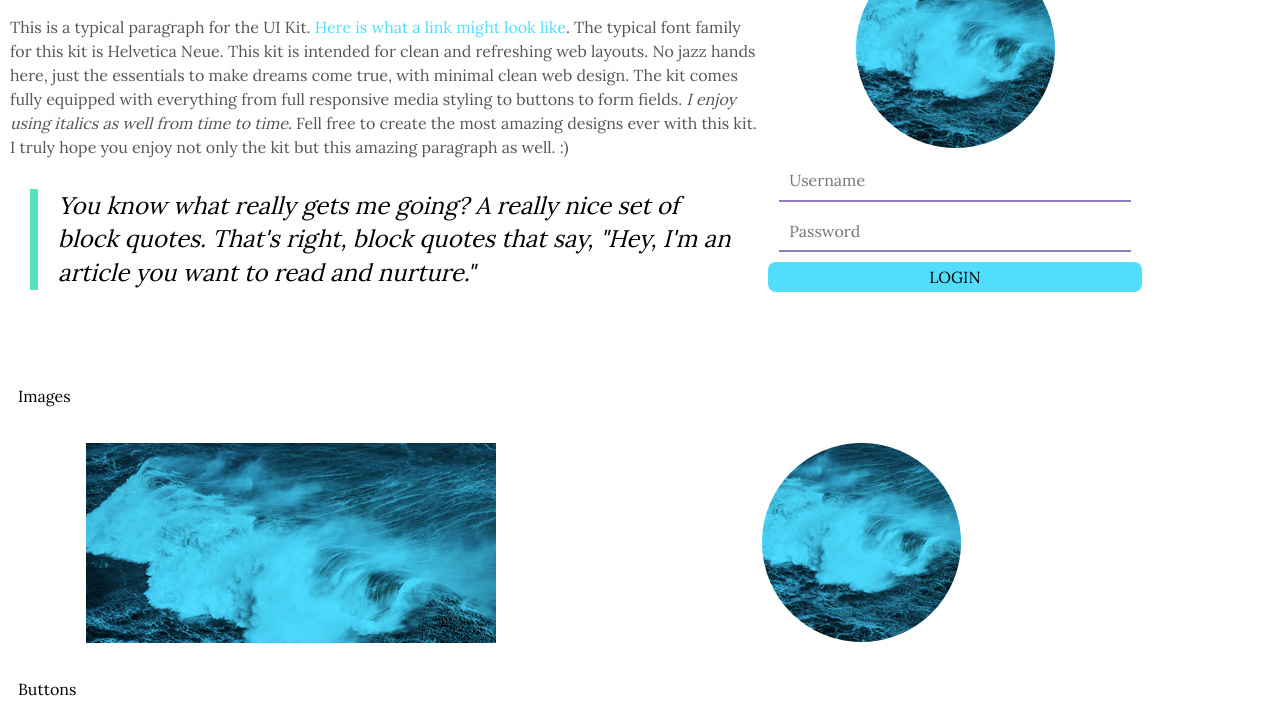
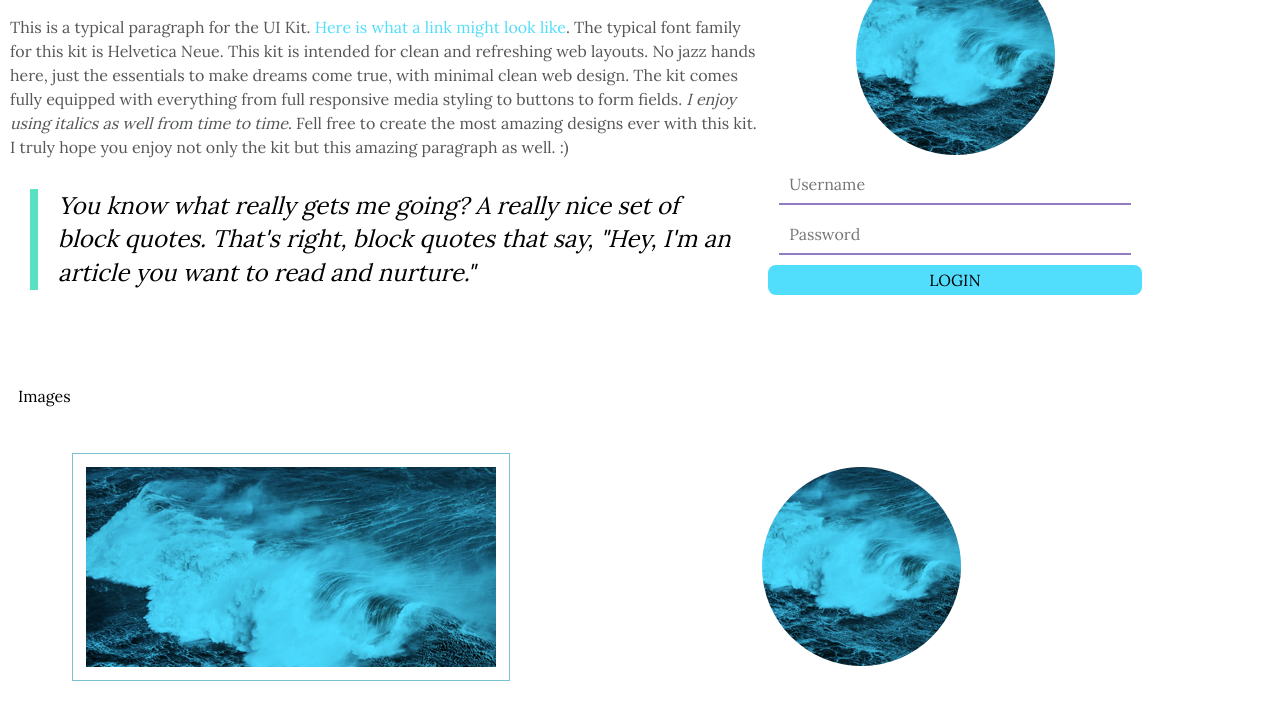
Before and after one commit to adekpoh9424/Techdegree-Project-4, a plain HTML site: page index.html in a window 1280 px wide. Shown: the part 367-1082 px from the top of the page. Drawn offline with Linux system fonts and the light colour scheme.

Commit message:
modified images.scss file

```diff
--- a/scss/components/_images.scss
+++ b/scss/components/_images.scss
@@ -1,4 +1,4 @@
-.img-frame {
+.img--frame {
   display: block;
   margin-left: auto;
   margin-right: auto;
@@ -8,7 +8,7 @@
   border: 1px solid #79c2d6;
 }
 
-.img-avatar {
+.img--avatar {
   display: block;
   margin-right: auto;
   margin-left: auto;
@@ -18,7 +18,7 @@
   text-align: center;
 }
 
-.img-logo {
+.img--logo {
   display: block;
   margin-left: auto;
   margin-right: auto;
```
Also changed, not shown: css/styles.css.
